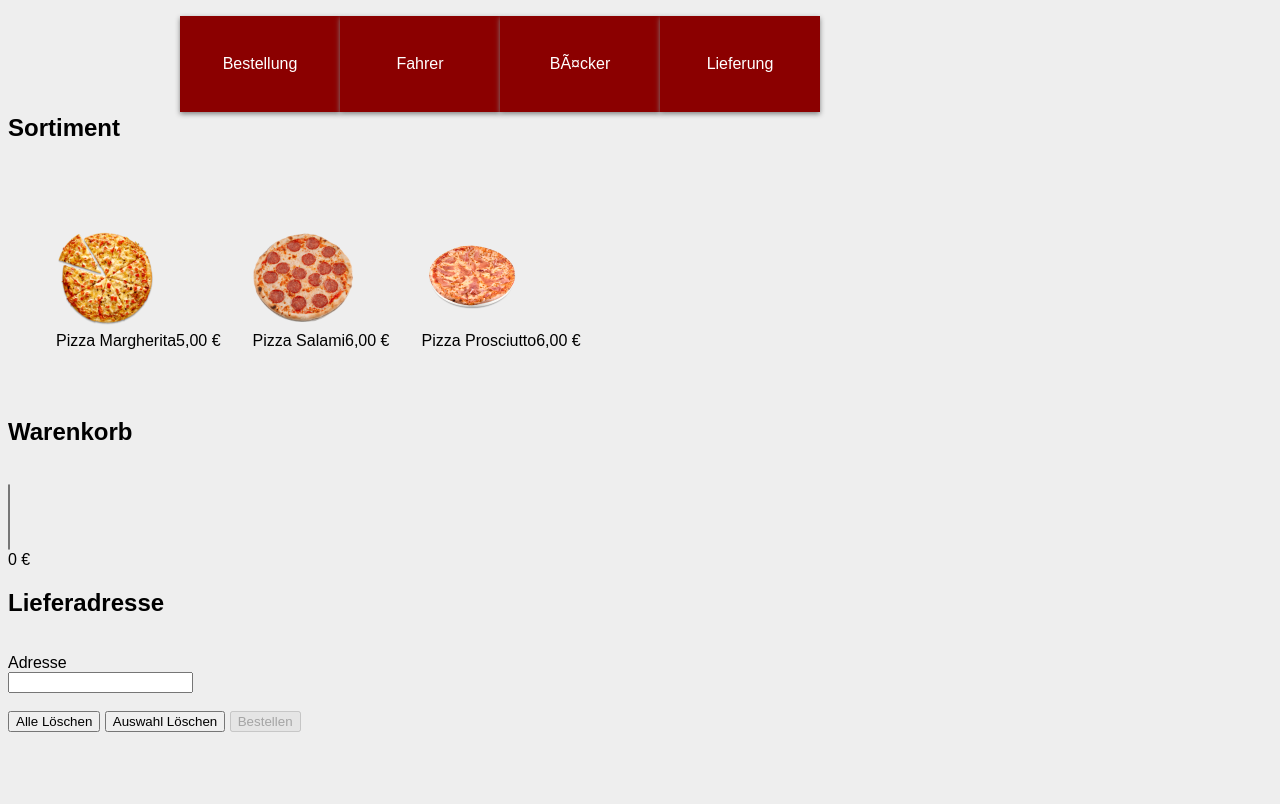
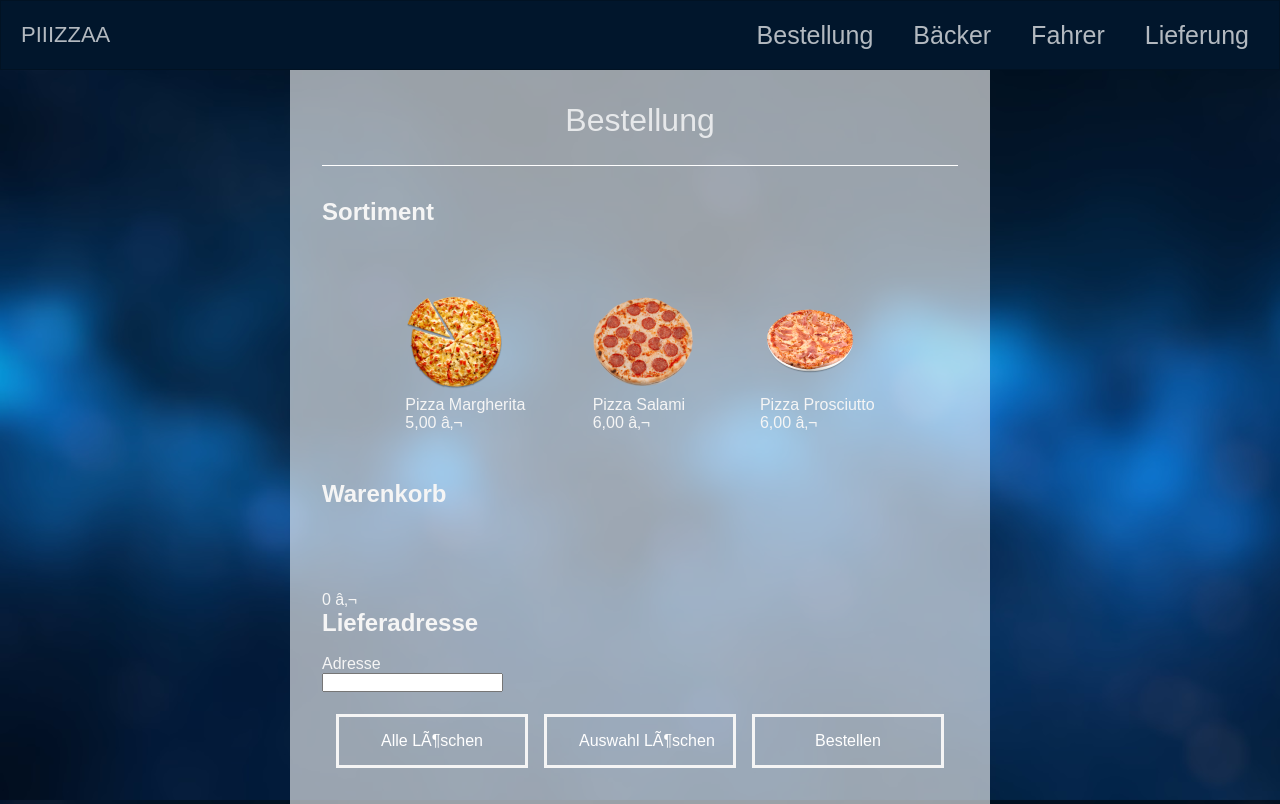
Before and after one commit to MarcoHitsch/EWA_WS18, a PHP site: page / in a window 1280 px wide. Before the commit the page ends 732 px from the top, so only its background shows below. Run offline with PHP 8.4, Linux system fonts and the light colour scheme; lists and menus that the app fills with data are empty.

Commit message:
new responsive design

```diff
--- a/css/bestellung.css
+++ b/css/bestellung.css
@@ -1,5 +1,26 @@
 body {
-    display: block;
+    background-image: url('../Res/image_bg.jpg');
+    background-size: cover;
+    background-repeat: no-repeat;
+    background-attachment: fixed;
+    color: whitesmoke;
+}
+
+.heading {
+    text-align: center;
+    width: 100%;
+    height: 2em;
+    color: rgba(255, 255, 255, 0.753);
+    font-size: 2em;
+    border-bottom: 1px solid white;
+    margin-bottom: 1em;
+}
+
+.content {
+    padding: 2em;
+    max-width: 700px;
+    background-color: rgba(255, 255, 255, 0.6);
+    margin: auto;
 }
 
 .flex-container {
@@ -7,6 +28,7 @@
     display: flex;
     flex-flow: row;
     flex-wrap: wrap;
+    justify-content: space-evenly;
 }
 
 .flex-item {
@@ -17,5 +39,54 @@
 
 .flex-item:hover {
     cursor: pointer;
-    background-color: white;
+    background-color: rgba(255, 255, 255, 0.2);
 }
+
+.warenkorb {
+    border: transparent;
+    background: transparent;
+    width: 80%;
+    margin: 0 3em 0 3em;
+}
+
+::-webkit-scrollbar {
+    width: 12px;
+}
+
+/* Track */
+
+::-webkit-scrollbar-track {
+    -webkit-box-shadow: inset 0 0 6px rgba(0, 0, 0, 0.3);
+    -webkit-border-radius: 10px;
+    border-radius: 10px;
+}
+
+/* Handle */
+
+::-webkit-scrollbar-thumb {
+    -webkit-border-radius: 10px;
+    border-radius: 10px;
+    background: rgba(0, 0, 0, 0.8);
+    -webkit-box-shadow: inset 0 0 6px rgba(0, 0, 0, 0.5);
+}
+
+.button {
+    width: 12em;
+    background-color: transparent;
+    border: solid;
+    border-color: whitesmoke;
+    color: white;
+    padding: 15px 32px;
+    text-align: center;
+    display: inline-block;
+    font-size: 16px;
+    margin: 4px 2px;
+    cursor: pointer;
+}
+
+.buttons {
+    display: flex;
+    flex-flow: row;
+    flex-wrap: wrap;
+    justify-content: space-evenly;
+}
--- /dev/null
+++ b/css/nav.css
@@ -0,0 +1,84 @@
+* {
+    box-sizing: border-box;
+    padding: 0;
+    margin: 0;
+}
+
+body {
+    font-family: "Josefin Sans", sans-serif;
+}
+
+.navbar {
+    font-size: 25px;
+    background: #01162c;
+    border: 1px solid rgba(0, 0, 0, 0.2);
+    padding-bottom: 10px;
+}
+
+.main-nav {
+    list-style-type: none;
+    display: none;
+}
+
+.nav-links,
+.logo {
+    text-decoration: none;
+    color: rgba(255, 255, 255, 0.7);
+}
+
+.main-nav li {
+    text-align: center;
+    margin: 15px auto;
+}
+
+.logo {
+    display: inline-block;
+    font-size: 22px;
+    margin-top: 10px;
+    margin-left: 20px;
+}
+
+.navbar-toggle {
+    position: absolute;
+    top: 10px;
+    right: 20px;
+    cursor: pointer;
+    color: rgba(255, 255, 255, 0.8);
+    font-size: 24px;
+}
+
+.active {
+    display: block;
+}
+
+@media screen and (min-width: 550px) {
+    .navbar {
+        display: flex;
+        justify-content: space-between;
+        padding-bottom: 0;
+        height: 70px;
+        align-items: center;
+    }
+    .main-nav {
+        display: flex;
+        margin-right: 30px;
+        flex-direction: row;
+        justify-content: flex-end;
+    }
+    .main-nav li {
+        margin: 0;
+    }
+    .nav-links {
+        margin-left: 40px;
+    }
+    .logo {
+        margin-top: 0;
+    }
+    .navbar-toggle {
+        display: none;
+    }
+    .logo:hover,
+    .nav-links:hover {
+        color: rgba(255, 255, 255, 1);
+    }
+}
--- a/index.html
+++ b/index.html
@@ -4,59 +4,159 @@
 <head>
     <title>P1ZZ@</title>
     <meta name="viewport" content="width=device-width,initial-scale=1.0">
-	<link rel="stylesheet" href="https://cdnjs.cloudflare.com/ajax/libs/font-awesome/4.7.0/css/font-awesome.min.css">
-	<link rel="stylesheet" type="text/css" media="all" href="css/styles.css">
+    <!-- <link rel="stylesheet" href="https://cdnjs.cloudflare.com/ajax/libs/font-awesome/4.7.0/css/font-awesome.min.css"> -->
+
+    <link rel="stylesheet" href="css\bestellung.css">
     <script src="https://ajax.googleapis.com/ajax/libs/jquery/3.3.1/jquery.min.js"></script>
-	<script type="text/javascript">
 
-		function openPage(page, section) {
-			$("#baeckerSection").hide();
-			$("#fahrerSection").hide();
-			$("#bestellungSection").hide();
-			$("#lieferungSection").hide();
-			$(section).load(page);
-			$(section).show();
-		}
-		window.onload = openpage('Bestellung.html', '#bestellungSection')
-	</script>
 </head>
 
-<body onload="openPage('Bestellung.html','#bestellungSection')">
-	<header>
-		<div class="menu"><span class="fa fa-list modify"></span></div>
-	</header>
-	<nav class="nav">
-		<ul>
-			<li class="navbar"><a onclick="openPage('Bestellung.html','#bestellungSection')">Bestellung</a></li>
-			<li class="navbar"><a onclick="openPage('Fahrer.html','#fahrerSection')">Fahrer</a></li>
-			<li class="navbar"><a onclick="openPage('Baecker.html','#baeckerSection')">Bäcker</a></li>
-			<li class="navbar"><a onclick="openPage('Lieferung.html','#lieferungSection')">Lieferung</a></li>
-		</ul>
-	</nav>
-	<br>
+<body>
+    <!--Navigation bar-->
+    <div id="nav-placeholder">
 
-	<section class="container" id="bestellungSection">
+    </div>
+
+    <script>
+        $(function () {
+            $("#nav-placeholder").load("nav.html");
+        });
+    </script>
+    <!--end of Navigation bar-->
+
+    <div class="content">
+
+        <div class="heading">Bestellung</div>
+
+        <section id="pizzen">
+            <h2>Sortiment</h2><br>
+            <div id="pizzaList" class="flex-container">
+                <div class="flex-item" data-pizza="margherita" data-price="5"><img alt="Margherita" src="Res/Pizza_Margherita.png"
+                        height="100" width="100" /><br><label>Pizza Margherita</label>
+                    <div>5,00 €</div>
+                </div>
+                <div class="flex-item" data-pizza="salami" data-price="6"><img alt="Salami" src="Res/Pizza_Salami.png"
+                        height="100" width="100" /><br><label>Pizza
+                        Salami</label>
+                    <div>6,00 €</div>
+                </div>
+                <div class="flex-item" data-pizza="prosciutto" data-price="6"><img alt="Prosciutto" src="Res/Pizza_Prosciutto.png"
+                        height="100" width="100" /><br><label>Pizza Prosciutto</label>
+                    <div>6,00 €</div>
+                </div>
+            </div>
         </section>
-	<section class="container" id="fahrerSection">
+        <form action="https://wwwold.fbi.h-da.de/cgi-bin/Echo.pl" id="form_order" onsubmit="return checkSubmit()">
+            <section id="warenkorb">
+                <h2>Warenkorb</h2><br>
+                <select class="warenkorb" name="pizzen" multiple="multiple" id="warenkorb_select"></select>
+                <div><span id="warenkorb_price">0</span> <span> €</span></div>
             </section>
-	<section class="container" id="baeckerSection">
+            <section id="adresse">
+                <h2>Lieferadresse</h2><br>
+                Adresse<br /><input name="adresse" type="text" id="input_adresse" required>
             </section>
-	<section class="container" id="lieferungSection">
-	</section>
+            <br />
+            <div id="buttons" class="buttons">
+                <input type="button" class="button" value="Alle Löschen" id="button_deleteAll">
+                <input type="button" class="button" value="Auswahl Löschen" id="button_deleteSelected">
+                <input type="submit" class="button" value="Bestellen" id="button_order">
+            </div>
+        </form>
+    </div>
+</body>
 
-</body>
-<script type="text/javascript">
-	var menu = false;
-	$(".fa-list.modify").click(function () {
-		if (menu == false) {
-			$(".nav").fadeIn();
-			menu = true;
-		} else {
-			$(".nav").fadeOut();
-			menu = false;
+<script>
+    function pizzaImageClickHandler(pizzaValue, pizzaPrice) {
+        console.log("Handler " + pizzaValue);
+        var warenkorb = document.getElementById("warenkorb_select");
+        var newId = warenkorb.getElementsByTagName("option").length;
+        var opt = document.createElement('option');
+
+        opt.id = "p" + newId;
+        opt.value = pizzaValue;
+        opt.setAttribute("data-price", pizzaPrice);
+        opt.textContent = "Pizza " + pizzaValue;
+        warenkorb.appendChild(opt);
+
+        var priceTag = document.getElementById("warenkorb_price");
+        var totalPrice = parseFloat(priceTag.textContent) + parseFloat(pizzaPrice);
+        priceTag.textContent = totalPrice;
+    };
+
+    function checkSubmit() {
+        var warenkorb = document.getElementById("warenkorb_select");
+        if (warenkorb.options.length == 0) {
+            alert("Es ist keine Pizza im Warenkorb.")
+            return false;
         }
-	})
+        else {
+            var warenkorb = document.getElementById("warenkorb_select");
+            var opts = warenkorb.getElementsByTagName("option");
+
+            for (var i = opts.length - 1; i >= 0; i--) {
+                opts[i].selected = true;
+            }
+            return true;
+        }
+
+    };
+
+    function deleteSelectedWarenkorb() {
+        var warenkorb = document.getElementById("warenkorb_select");
+        var opts = warenkorb.getElementsByTagName("option");
+        var priceTag = document.getElementById("warenkorb_price");
+        var totalPrice = parseFloat(priceTag.textContent);
+
+        for (var i = opts.length - 1; i >= 0; i--) {
+            if (opts[i].selected) {
+                totalPrice -= parseFloat(opts[i].getAttribute("data-price"));
+                console.log(totalPrice);
+                warenkorb.remove(i);
+            }
+        }
+        priceTag.textContent = totalPrice;
+    };
+
+    function deleteAllWarenkorb() {
+        var warenkorb = document.getElementById("warenkorb_select");
+        var priceTag = document.getElementById("warenkorb_price");
+
+        warenkorb.options.length = 0;
+        priceTag.textContent = "0";
+    };
+
+
+
+
+
+    // Setup Pizza Klick in Warenkorb
+    var list = document.getElementById("pizzaList");
+    // var items = list.getElementsByTagName("li");
+    var items = document.getElementsByClassName("flex-item");
+    for (var i = 0; i < items.length; i++) {
+        var pizzaValue = items[i].getAttribute("data-pizza");
+        items[i].addEventListener("click",
+            function () {
+                pizzaImageClickHandler(this.getAttribute("data-pizza"), this.getAttribute("data-price"));
+            });
+    };
+
+    // Setup Warenkorb leeren Buttons
+    var btn_DeleteAll = document.getElementById("button_deleteAll");
+    var btn_DeleteSelected = document.getElementById("button_deleteSelected");
+
+    btn_DeleteSelected.onclick = function () { deleteSelectedWarenkorb(); };
+    btn_DeleteAll.onclick = function () { deleteAllWarenkorb(); };
+
+
+    // Setup Order Button Disabled
+    var btn_order = document.getElementById("button_order");
+    var input_Adresse = document.getElementById("input_adresse");
+    btn_order.disabled = true;
+    input_Adresse.addEventListener('input', function (e) {
+        var button_order = document.getElementById("button_order");
+        button_order.disabled = this.value == "";
+    });
 
 </script>
-
-</html>
--- /dev/null
+++ b/nav.html
@@ -0,0 +1,36 @@
+<link rel="stylesheet" href="css\nav.css">
+<link rel="stylesheet" href="https://cdnjs.cloudflare.com/ajax/libs/font-awesome/4.7.0/css/font-awesome.min.css">
+<script>
+  let mainNav = document.getElementById("js-menu");
+  let navBarToggle = document.getElementById("js-navbar-toggle");
+
+  navBarToggle.addEventListener("click", function () {
+    mainNav.classList.toggle("active");
+  });
+</script>
+
+<body>
+  <nav class="navbar">
+    <span class="navbar-toggle" id="js-navbar-toggle">
+      <i class="fal fa-bars"></i>
+    </span>
+    <a class="logo">PIIIZZAA</a>
+    <ul class="main-nav" id="js-menu">
+      <li>
+        <a href="index.html" class="nav-links">Bestellung</a>
+      </li>
+      <li>
+        <a href="Baecker.html" class="nav-links">Bäcker</a>
+      </li>
+      <li>
+        <a href="Fahrer.html" class="nav-links">Fahrer</a>
+      </li>
+      <li>
+        <a href="Lieferung.html" class="nav-links">Lieferung</a>
+      </li>
+
+    </ul>
+  </nav>
+
+
+</body>
```
Also changed, not shown: Baecker.html (+29 -1 lines), Fahrer.html (+16 -0 lines), Lieferung.html (+16 -0 lines), css/baecker.css (added, +24 -0 lines), css/fahrer.css (added, +25 -0 lines), css/lieferung.css (added, +24 -0 lines), Übersicht.html (deleted, +0 -16 lines), Res/image_bg.1.jpg (added), Res/image_bg.jpg (added), 1 other file. Lines whose indentation alone changed are shown as unchanged.
